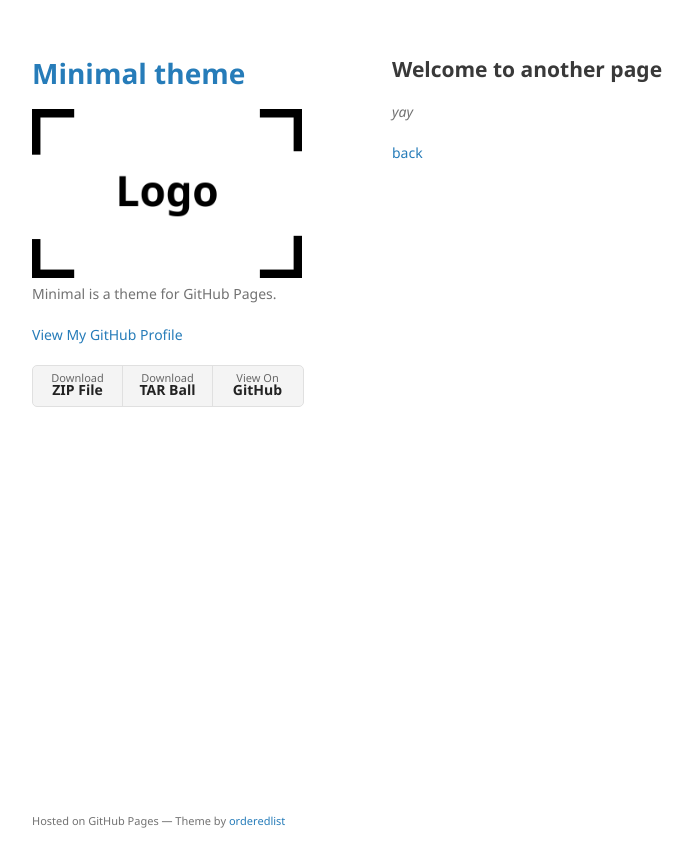
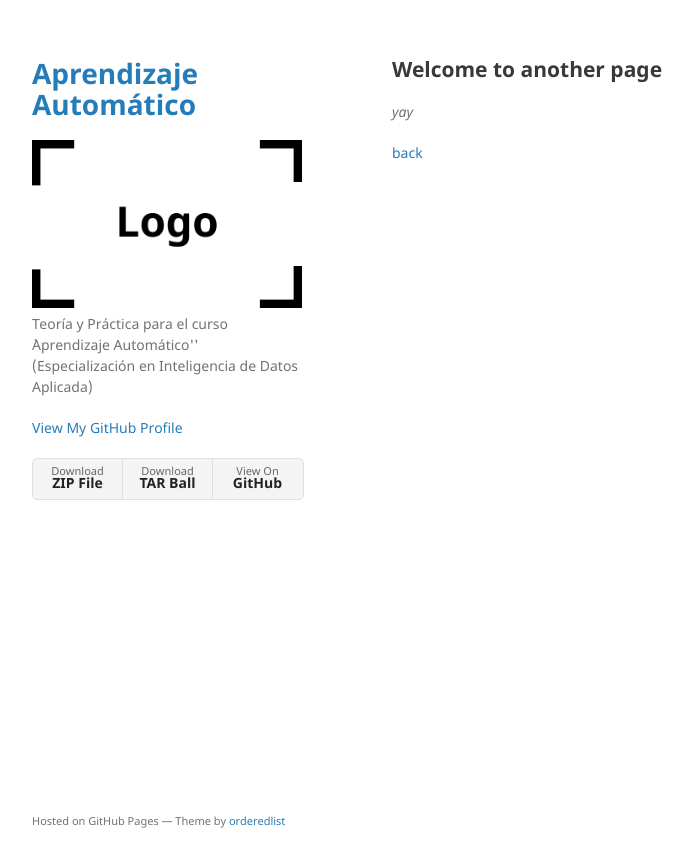
Before and after one commit to germanbraun/germanbraun.github.io, a Jekyll site: the page built from another-page.md, in a window 1280 px wide. Shown: the top 867 px of the page, without its empty margins (178-871 px from the left). Built offline with Jekyll 4.4.1, drawn with Linux system fonts in a browser that asks for light colours; our own code applies the rules of GitHub Pages for plain Markdown files.

Commit message:
Update _config.yml

```diff
--- a/_config.yml
+++ b/_config.yml
@@ -1,6 +1,6 @@
-title: Minimal theme
+title: Aprendizaje Automático
 logo: /assets/img/logo.png
-description: Minimal is a theme for GitHub Pages.
+description: Teoría y Práctica para el curso ``Aprendizaje Automático'' (Especialización en Inteligencia de Datos Aplicada)
 show_downloads: true
 google_analytics:
 theme: jekyll-theme-minimal
```
